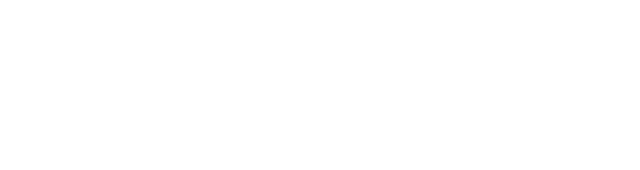
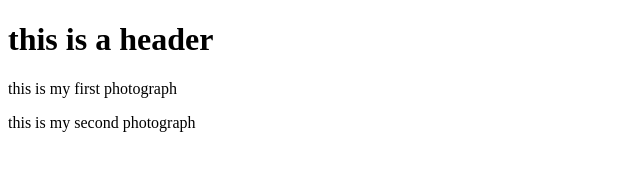
Before and after one commit to paredesJose/git-test, a website: page index.html in a window 1280 px wide. Shown: the whole page, without its empty margins (0-640 px from the left). Drawn offline with Linux system fonts and the light colour scheme.

Commit message:
fourth commit

```diff
--- a/index.html
+++ b/index.html
@@ -8,5 +8,8 @@
 </head>
 <body>
 
+    <h1>this is a header</h1>
+    <p>this is my first photograph</p>
+    <p>this is my second photograph</p>
 </body>
 </html>
```
Also changed, not shown: package.json (added, +24 -0 lines), 2 other files.
